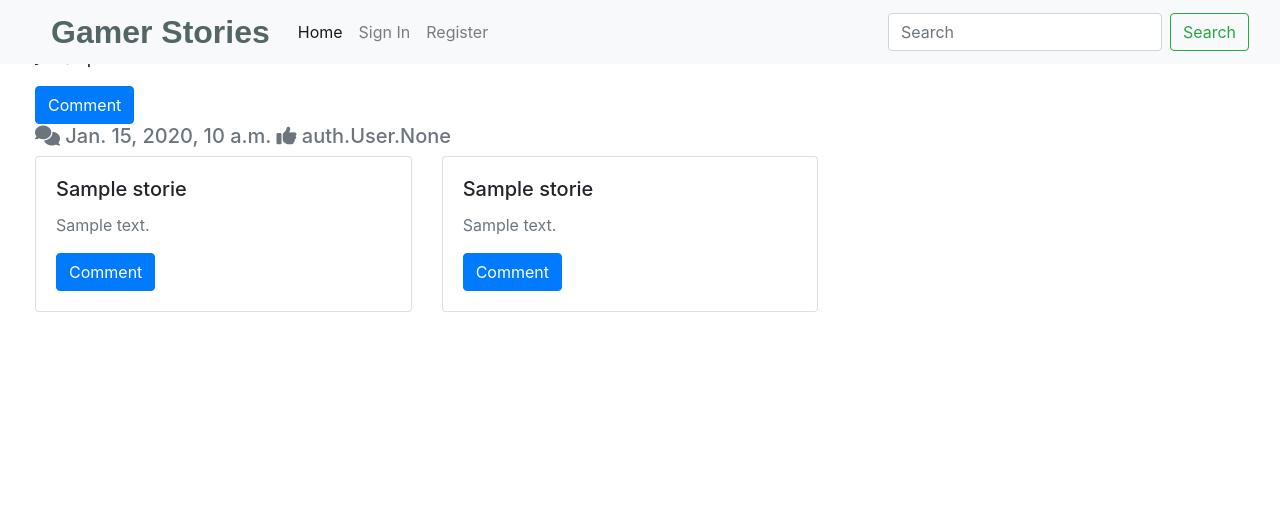
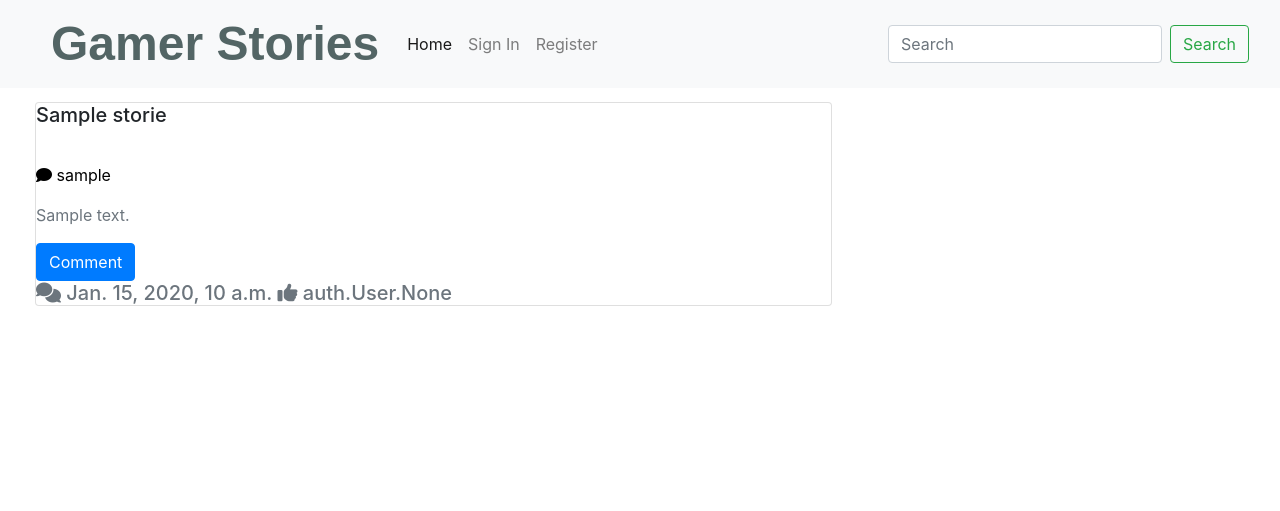
Before and after one commit to Balazs9/gamer-stories, a Django app: page / in a window 1280 px wide. Shown: the top 511 px of the page. Run offline with Django 3.2, Linux system fonts and the light colour scheme; tables that the repository leaves empty hold one stand-in row (values such as "Sample post"); some libraries are stand-ins or nearby versions; some web fonts are replaced.

Commit message:
style the post cards

```diff
--- a/blog/urls.py
+++ b/blog/urls.py
@@ -4,5 +4,5 @@ from django.urls import path
 
 urlpatterns = [
     path('', views.StorieList.as_view(), name='home'),
-    path('<slug:slug>/', views.StorieDetail.as_view(), name='comment'),
+    path('<slug:slug>/', views.StorieDetail.as_view(), name='storie_detail'),
 ]
--- a/blog/views.py
+++ b/blog/views.py
@@ -7,7 +7,7 @@ class StorieList(generic.ListView):
     model = Storie
     queryset = Storie.objects.filter(status=1).order_by('posted_date')
     template_name = 'index.html'
-    paginate_by = 8
+    paginate_by = 4
 
 
 class StorieDetail(View):
--- a/static/css/style.css
+++ b/static/css/style.css
@@ -5,7 +5,7 @@ body {
 .styl {
     font-family: 'Dongle', sans-serif;
     font-weight: 500;
-    font-size: 1.5rem;
+    font-size: 1.8rem;
     color: rgb(148, 137, 137);
 }
 .styl:active,
@@ -14,14 +14,23 @@ body {
 }
 .logo {
     color: #536565;
-    font-size: 2rem;
+    font-size: 3rem;
     font-weight: 900;
     font-family: 'Dongle', sans-serif;
     padding: 20px;
 }
-
+.logo:hover {
+    color:rgb(82, 68, 68);
+}
 .image-container {
     position: relative;
+}
+.card-body {
+    margin-top: 80px;
+}
+.card-body-box:hover {
+    border-color:rgb(82, 68, 68);
+    box-shadow: 3px 3px 3px 3px rgba(82, 68, 68);
 }
 .pop {
     position: absolute;
--- a/templates/index.html
+++ b/templates/index.html
@@ -6,9 +6,14 @@
     <div class="row">
 
         {% for post in storie_list %}
+        <div class="col-md-12">
+            <div class="card-body">
+                <div class="image-container-fluid">
+                    <div class="row">
                         <div class="col-md-8">
-            <div class="card-body">
-                <div class="image-container">
+                            <div class="card">
+                                <div class="card-body-box">
+                                    <h5 class="card-title"> {{ post.title }} </h5>
                                     {% if "placeholder" in post.posted_image.url %}
                                     <img class="card-img-top"
                                     src="https://codeinstitute.s3.amazonaws.com/fullstack/blog/default.jpg">
@@ -17,28 +22,16 @@
                                     {% endif %}
                                     <div class="image-pop">
                                         <p class="author"><i class="fas fa-comment"></i> {{ post.author }}</p>
-                        <a href="{% url 'comment' post.slug %}" class="btn btn-primary">Comment</a>
+
                                     </div>
+                                    <p class="card-text text-muted"> {{ post.content }} </p>
+                                    <a href="{% url 'storie_detail' post.slug %}" class="btn btn-primary">Comment</a>
                                     <p class="card-text text-muted h5"><i class="fas fa-comments"></i> {{ post.posted_date }} <i class="fas fa-thumbs-up"></i> {{ post.likes }}</p>
-                    <div class="row">
-                        <div class="col-sm-6">
-                          <div class="card">
-                            <div class="card-body">
-                              <h5 class="card-title"> {{ post.title }} </h5>
-                              <p class="card-text text-muted"> {{ post.content }} </p>
-                              <a href="{% url 'comment' post.slug %}" class="btn btn-primary">Comment</a>
                                 </div>
                             </div>
+
                         </div>
-                        <div class="col-sm-6">
-                          <div class="card">
-                            <div class="card-body">
-                              <h5 class="card-title"> {{ post.title }} </h5>
-                              <p class="card-text text-muted"> {{ post.content }} </p>
-                              <a href="{% url 'comment' post.slug %}" class="btn btn-primary">Comment</a>
-                            </div>
-                          </div>
-                        </div>
+
                     </div>
                 </div>
             </div>
```
Lines whose indentation alone changed are shown as unchanged.
